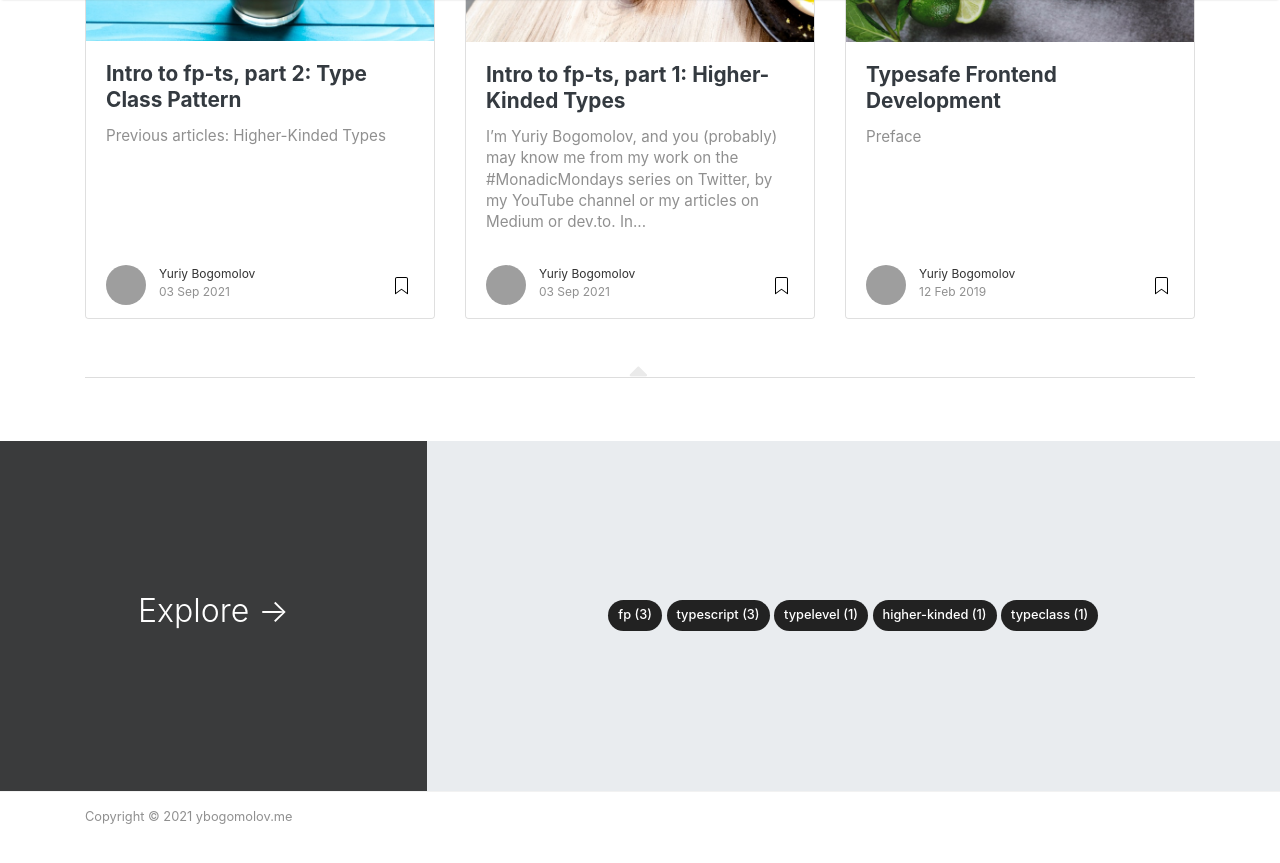
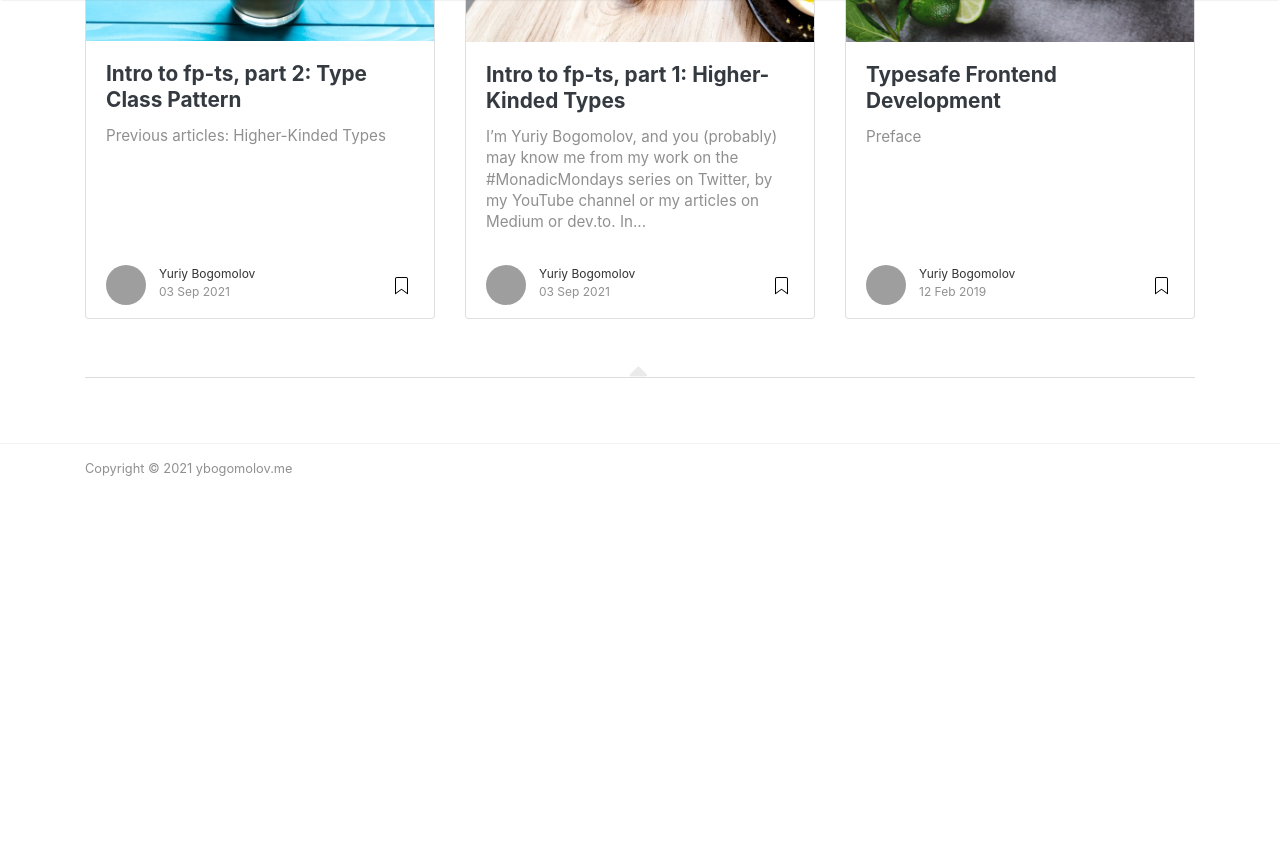
Before and after one commit to YBogomolov/ybogomolov.github.io, a Jekyll site: the page built from index.html, in a window 1280 px wide and 900 px high, scrolled down 883 px. Shown: the top 863 px of the window. Built offline with Jekyll 4.4.1, drawn with Linux system fonts in a browser that asks for light colours; nearby versions of some CDN libraries; the list of posts is cut into pages by our own code; comment, search, counter and statistics services are not loaded; after the commit the page ends 1435 px from its top, so only the background shows below that; grey boxes are pictures that could not be loaded.

Commit message:
Move categories to header

```diff
--- a/_layouts/default.html
+++ b/_layouts/default.html
@@ -80,6 +80,14 @@
                         <a class="nav-link" href="{{ site.baseurl }}/index.html">Blog</a>
                     </li>
 
+                    {% if page.url == "/categories" %}
+                    <li class="nav-item active">
+                        {% else %}
+                    <li class="nav-item">
+                        {% endif %}
+                        <a class="nav-link" href="{{ site.baseurl }}/categories">Categories</a>
+                    </li>
+
                     {% include search-lunr.html %}
 
                 </ul>
@@ -136,38 +144,6 @@
         </div>
         <!-- /.container>
 
-<!-- Categories Jumbotron
-================================================== -->
-        <div class="jumbotron fortags">
-            <div class="d-md-flex h-100">
-                <div class="col-md-4 transpdark align-self-center text-center h-100">
-                    <div class="d-md-flex align-items-center justify-content-center h-100">
-                        <h2 class="d-md-block align-self-center py-1 font-weight-light">Explore <span
-                                class="d-none d-md-inline">→</span></h2>
-                    </div>
-                </div>
-                <div class="col-md-8 p-5 align-self-center text-center">
-                    {% assign categories_list = site.categories %}
-                    {% if categories_list.first[0] == null %}
-                    {% for category in categories_list %}
-                    <a
-                        href="{{site.baseurl}}/categories#{{ category | downcase | downcase | url_escape | strip | replace: ' ', '-' }}">{{ category | camelcase }}
-                        ({{ site.tags[category].size }})</a>
-                    {% endfor %}
-                    {% else %}
-                    {% for category in categories_list %}
-                    <a
-                        href="{{site.baseurl}}/categories#{{ category[0] | downcase | url_escape | strip | replace: ' ', '-' }}">{{ category[0] | camelcase }}
-                        ({{ category[1].size }})</a>
-                    {% endfor %}
-                    {% endif %}
-                    {% assign categories_list = nil %}
-                </div>
-            </div>
-        </div>
-
-
-
         <!-- Begin Footer
 ================================================== -->
         <footer class="footer">
```
